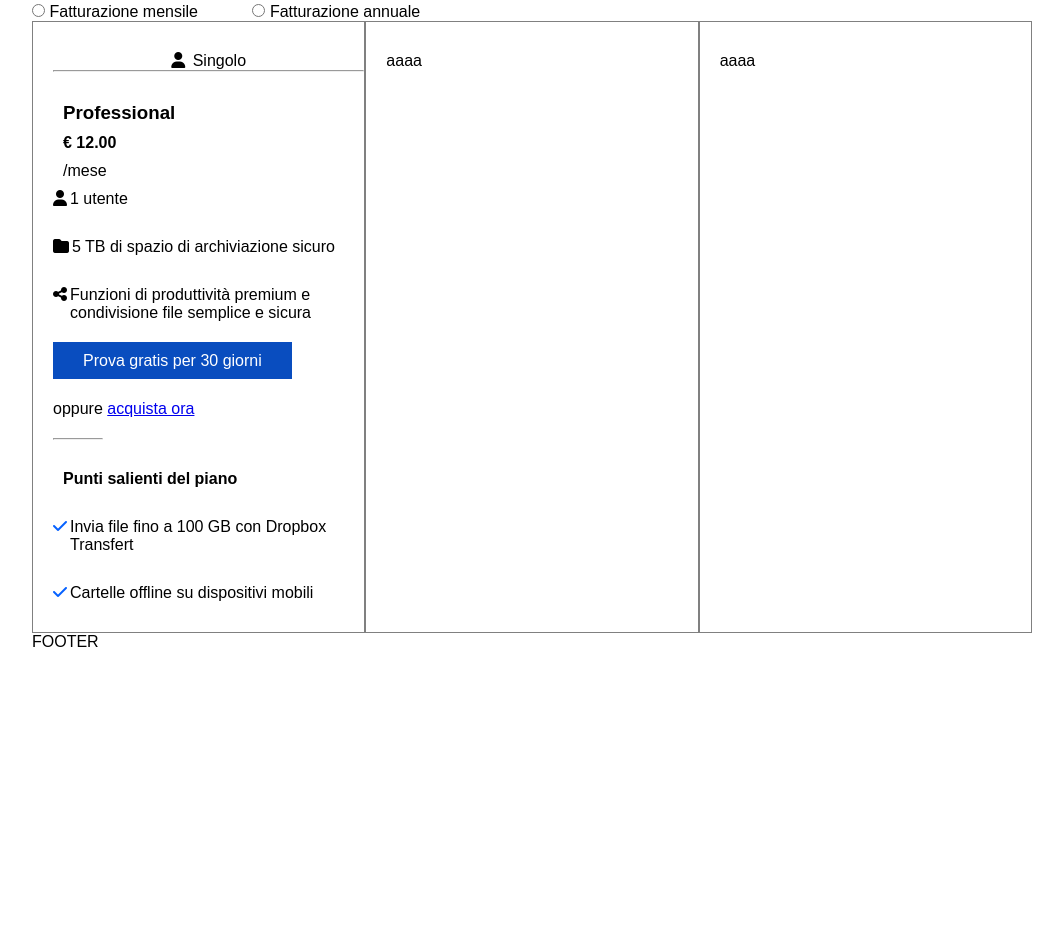
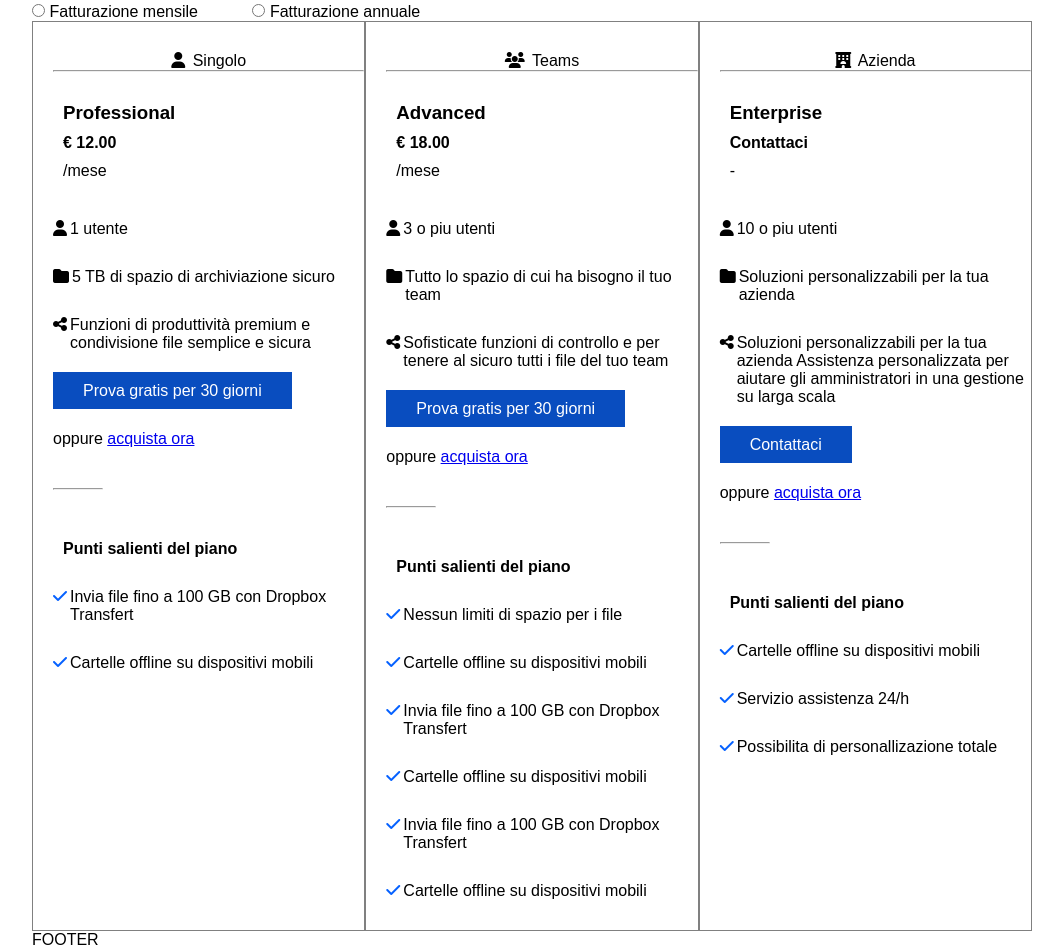
Before and after one commit to MirkoCifelli/htmlcss-dropbox, a plain HTML site: page index.html in a window 1280 px wide. Shown: the part 872-1821 px from the top of the page, without its empty margins (108-1171 px from the left). Before the commit the page ends 1523 px from the top, so only its background shows below. Drawn offline with Linux system fonts and the light colour scheme.

Commit message:
Finish 1 section main

```diff
--- a/css/style.css
+++ b/css/style.css
@@ -37,7 +37,7 @@
     height: 100px;
 }
 header nav{
-    height: 70px;
+    height: 100px;
 }
 header nav>ul{
     list-style-type: none;
@@ -156,7 +156,7 @@
 }
 .period{
     padding-left: 10px;
-    padding-bottom: 10px;
+    padding-bottom: 40px;
 }
 .padding{
     padding: 10px 30px;
@@ -169,5 +169,6 @@
 }
 .hr-small{
     width: 50px;
-    margin-top: 20px;
+    margin-top: 40px;
+    margin-bottom: 20px;
 }
--- a/index.html
+++ b/index.html
@@ -147,10 +147,123 @@
                         </ul>
                     </div>
                     <div class="my-col-1-3">
-                        aaaa
+                        <div class="center">
+                            <i class="fa-solid fa-users"></i>
+                                    Teams
+                        </div>
+                        <hr>
+                        <h3>
+                            Advanced
+                        </h3>
+                        <div class="price">
+                            &euro; 18.00
+                        </div>
+                        <div class="period">
+                            /mese
+                        </div>
+                        <ul>
+                            <li>
+                                <i class="fa-solid fa-user"></i>
+                                3 o piu utenti
+                            </li>
+                            <li>
+                                <i class="fa-solid fa-folder"></i>
+                                Tutto lo spazio di cui ha bisogno il tuo team
+                            </li>
+                            <li>
+                                <i class="fa-solid fa-share-nodes"></i>
+
+                                Sofisticate funzioni di controllo e per tenere al sicuro tutti i file del tuo team
+                            </li>
+                        </ul>
+                        <a href="#" class="button blue padding">
+                            Prova gratis per 30 giorni
+                        </a>
+                        <div class="acquista-ora">
+                            oppure <a href="#"> acquista ora</a>
+                        </div>
+                        <hr class="hr-small">
+                        <h4>
+                            Punti salienti del piano
+                        </h4>
+                        <ul>
+                            <li>
+                                <i class="fa-solid fa-check" style="color: #0561ff;"></i>
+                                Nessun limiti di spazio per i file
+                            <li>
+                                <i class="fa-solid fa-check" style="color: #0561ff;"></i>
+                                Cartelle offline su dispositivi mobili
+                            </li>
+                            <li>
+                                <i class="fa-solid fa-check" style="color: #0561ff;"></i>
+                                Invia file fino a 100 GB con Dropbox Transfert
+                            </li>
+                            <li>
+                                <i class="fa-solid fa-check" style="color: #0561ff;"></i>
+                                Cartelle offline su dispositivi mobili
+                            </li>                            <li>
+                                <i class="fa-solid fa-check" style="color: #0561ff;"></i>
+                                Invia file fino a 100 GB con Dropbox Transfert
+                            </li>
+                            <li>
+                                <i class="fa-solid fa-check" style="color: #0561ff;"></i>
+                                Cartelle offline su dispositivi mobili
+                            </li>
+                        </ul>
                     </div>
                     <div class="my-col-1-3">
-                        aaaa
+                        <div class="center">
+                            <i class="fa-solid fa-hotel"></i>
+                                    Azienda
+                        </div>
+                        <hr>
+                        <h3>
+                            Enterprise
+                        </h3>
+                        <div class="price">
+                            Contattaci
+                        </div>
+                        <div class="period">
+                            -
+                        </div>
+                        <ul>
+                            <li>
+                                <i class="fa-solid fa-user"></i>
+                                10 o piu utenti
+                            <li>
+                                <i class="fa-solid fa-folder"></i>
+                                Soluzioni personalizzabili per la tua azienda
+                            </li>
+                            <li>
+                                <i class="fa-solid fa-share-nodes"></i>
+                                Soluzioni personalizzabili per la tua azienda
+                                Assistenza personalizzata per aiutare gli amministratori in una gestione su larga scala
+                            </li>
+                        </ul>
+                        <a href="#" class="button blue padding">
+                            Contattaci
+                        </a>
+                        <div class="acquista-ora">
+                            oppure <a href="#"> acquista ora</a>
+                        </div>
+                        <hr class="hr-small">
+                        <h4>
+                            Punti salienti del piano
+                        </h4>
+                        <ul>
+                            <li>
+                                <i class="fa-solid fa-check" style="color: #0561ff;"></i>
+                                Cartelle offline su dispositivi mobili
+                            </li>
+                            <li>
+                                <i class="fa-solid fa-check" style="color: #0561ff;"></i>
+                                Servizio assistenza 24/h
+                            </li>
+                            <li>
+                                <i class="fa-solid fa-check" style="color: #0561ff;"></i>
+                                Possibilita di personallizazione totale
+                            </li>
+                        </ul>
                     </div>
                 </div>
 
```
